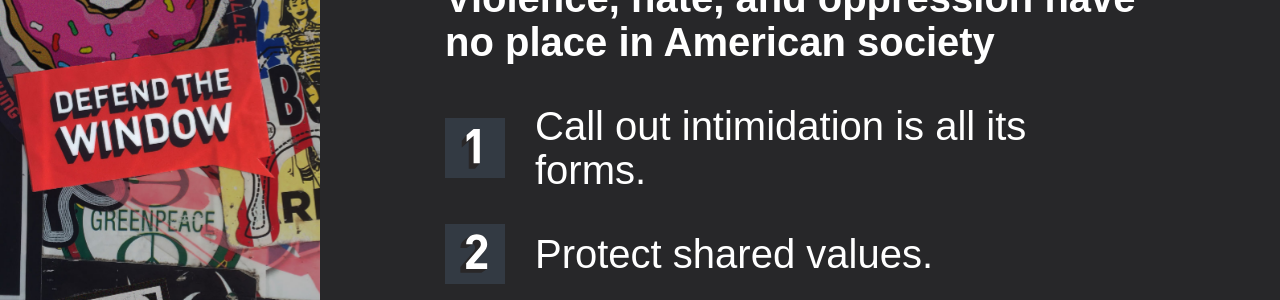
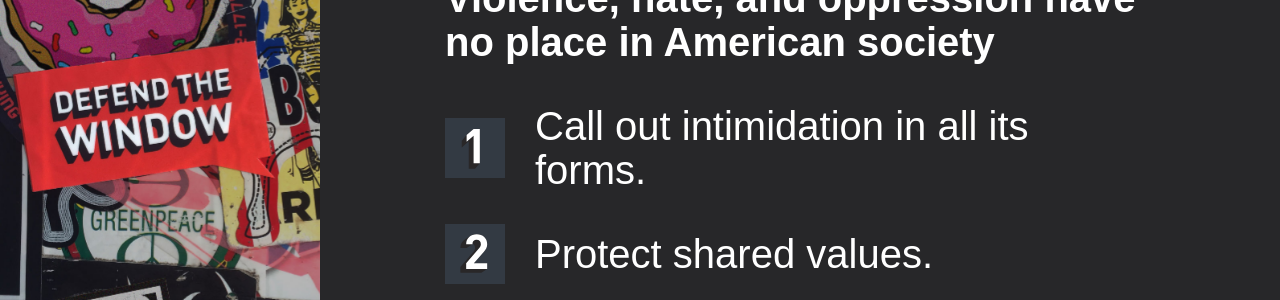
Before and after one commit to ocupop/overton-window, a Jekyll site: the page built from index.html, in a window 1280 px wide and 900 px high, scrolled down 479 px. Shown: the part 156-456 px from the top of the window. Built offline with Jekyll 4.4.1, drawn with Linux system fonts in a browser that asks for light colours; some web fonts are replaced.

Commit message:
spelling error

```diff
--- a/index.html
+++ b/index.html
@@ -21,7 +21,7 @@ title: Defend the Window
         <div class="content">
           <h2>Violence, hate, and oppression have no place in American society</h2>
           <ol class="ol-styled">
-            <li class="one h2">Call out intimidation is all its forms.</li>
+            <li class="one h2">Call out intimidation in all its forms.</li>
             <li class="two h2">Protect shared values.</li>
             <li class="three h2">Foster civil discourse.</li>
           </ol>
```
